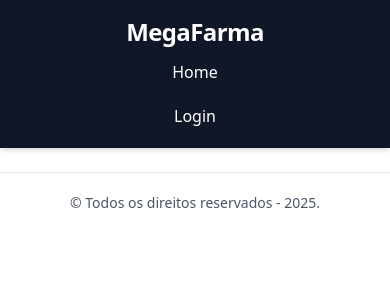
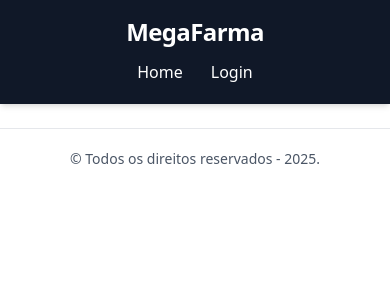
Before and after one commit to 1TDSPG-25/sistema-flow, a React (Vite) app: page / in a window 390 px wide. Shown: the top 300 px of the page. Built offline with nearby package versions, Linux system fonts and the light colour scheme.

Commit message:
style: Alterar layout do componente Menu para exibir itens em linha

```diff
--- a/src/components/Menu/Menu.tsx
+++ b/src/components/Menu/Menu.tsx
@@ -2,7 +2,7 @@ import { Link } from "react-router-dom";
 
 export default function Menu(){
   return(
-    <nav className="menu flex flex-col md:flex-row gap-3 md:gap-6 items-center md:justify-center text-base md:text-lg">
+    <nav className="menu flex flex-row gap-3 md:gap-6 items-center md:justify-center text-base md:text-lg">
       <Link to="/" className="px-2 py-1 hover:text-blue-500 transition-colors"> Home</Link>
       <Link to="/login" className="px-2 py-1 hover:text-blue-500 transition-colors">Login</Link>
     </nav>
```
